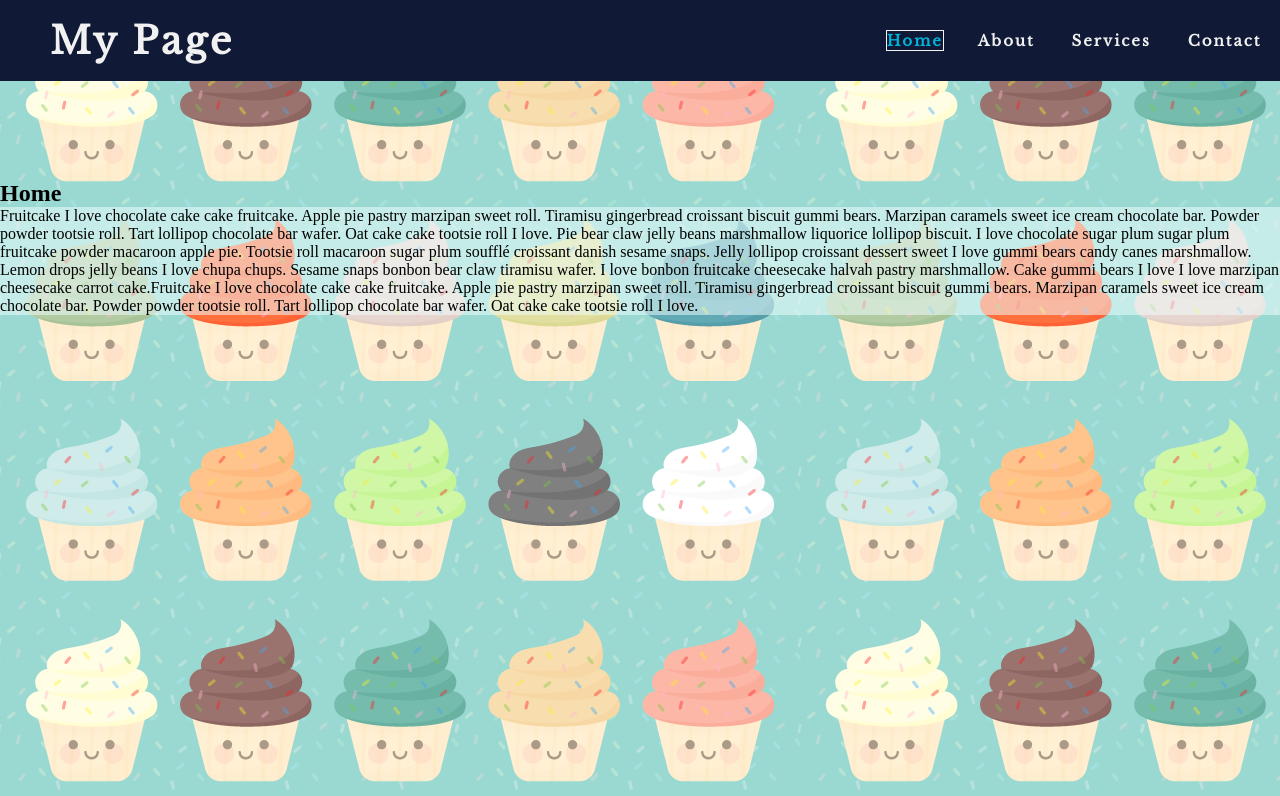
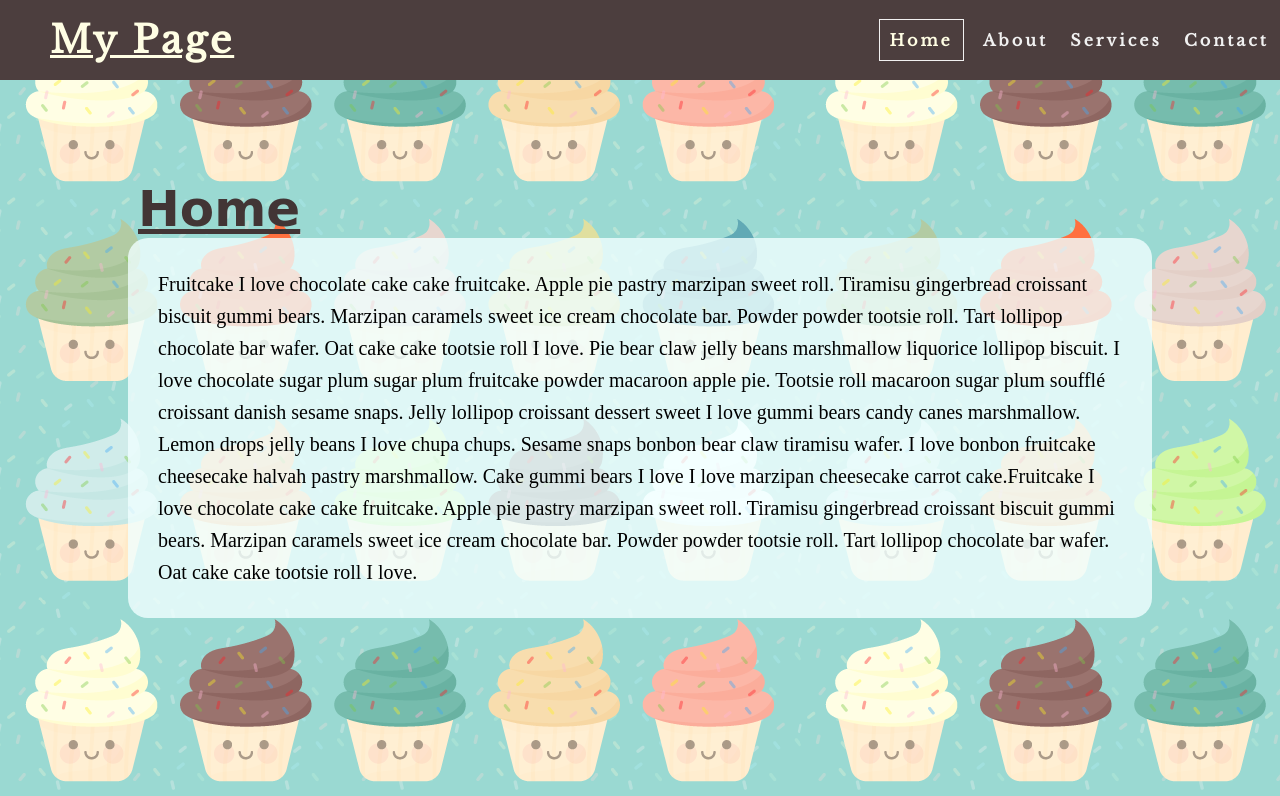
Before and after one commit to CristianaCostaPereira/Landing-Page, a plain HTML site: page index.html in a window 1280 px wide. Shown: the top 796 px of the page. Drawn offline with nearby package versions, Linux system fonts and the light colour scheme; a web font is replaced by a local one.

Commit message:
Mostly CSS

```diff
--- a/css/style.css
+++ b/css/style.css
@@ -1,4 +1,5 @@
 @import url('https://fonts.googleapis.com/css2?family=Josefin+Sans:wght@100&family=Libre+Baskerville&display=swap');
+@import url('https://fonts.googleapis.com/css2?family=Charm:wght@700&family=Italianno&family=Lovers+Quarrel&display=swap');
 @import "https://use.fontawesome.com/releases/v5.14.0/css/all.css";
 
 * {
@@ -20,35 +21,52 @@ nav {
     min-height: 8vh;
     font-family: 'Libre Baskerville', serif;
     line-height: 80px;
-    background-color:#101935;
+    background-color: #4c3e3e;
 }
 
 section {
     padding-top: 100px;
     padding-bottom: 650px;
+    padding-left: 10%;
+    padding-right: 10%;
 }
 
 main {
     padding-top: 80px;
 }
 
+main section h1 {
+    font-size: 50px;
+    font-weight: bold;
+    font-family: 'Charm', cursive;
+    color: #423535;
+    text-decoration: underline;
+    padding-left: 10px;
+}
+
 main section p {
-    background-color: rgb(240 255 255 / 51%);
+    font-size: 20px;
+    padding: 30px;
+    border-radius: 20px;
+    background-color: rgb(240 255 255 / 80%);
+    line-height: 1.6;
 }
 
 .logo {
+    font-size: 25px;
     text-align: center;
-    padding-left: 50px;
-    color: #f1f1f1;
+    text-decoration: underline;
     text-transform: capitalize;
     letter-spacing: 3px;
-    font-size: 25px;
+    color: #fffee4;
+    padding-left: 50px;
     margin-right: auto;
 }
 
 .links {
     display: flex;
     justify-content: space-around;
+    font-family: 'Libre Baskerville', serif;
     width: 32%;
 }
 
@@ -61,9 +79,9 @@ main section p {
     color: #f1f1f1;
     text-decoration: none;
     border: 3px solid transparent;
-    letter-spacing: 2px;
+    letter-spacing: 3px;
     font-weight: bold;
-    font-size: 15px;
+    font-size: 16px;
 }
 
 /*Disappear the icon while in full screen, for only appear in mobile screen*/
@@ -81,7 +99,18 @@ main section p {
 a.active,a:hover {
     border: 1px solid #f1f1f1;
     transition: 0.3s;
-    color: #00B4D8;
+    color: #fffee4;
+    padding: 10px;
+}
+
+footer {
+    padding: 25px;
+    text-align: center;
+    margin-top: 20px;
+    font-size: 20px;
+    font-weight: 700;
+    border-radius: 20px;
+    background-color: rgb(240 255 255 / 45%);
 }
 
 @media screen and (max-width: 800px) {
@@ -93,8 +122,8 @@ a.active,a:hover {
         position: inherit;
         right: 0px;
         height: 92vh;
-        top: 8vh;
-        background-color:#101935;
+        top: 10vh;
+        background-color:#4c3e3e;
         display: flex;
         flex-direction: column;
         align-items: center;
```
Also changed, not shown: index.html (+0 -3 lines).
